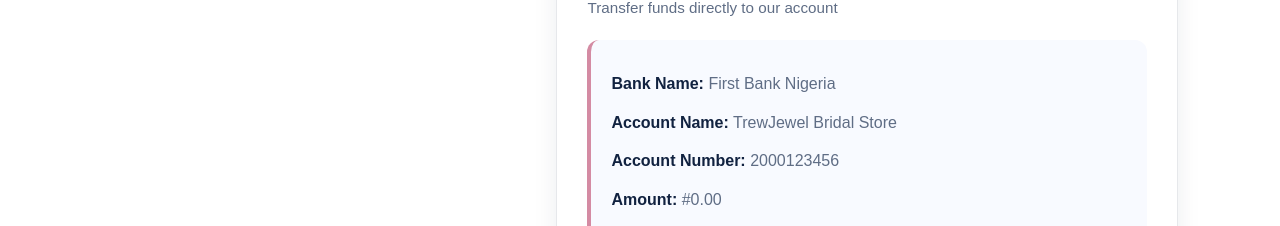
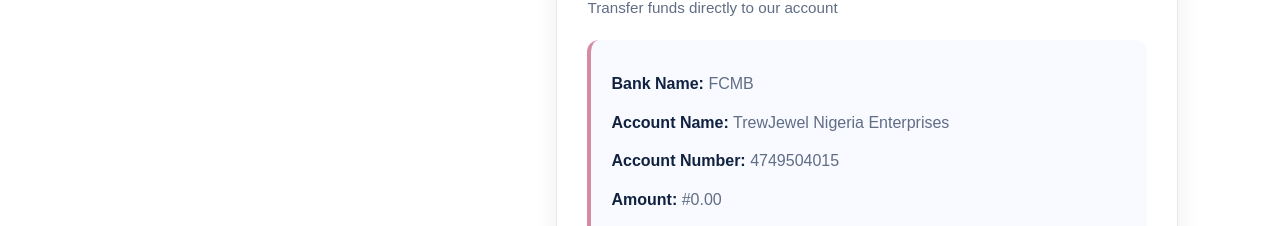
Before and after one commit to WondersOsas/New-Website, a plain HTML site: page payment.html in a window 1280 px wide. Shown: the part 1061-1287 px from the top of the page. Drawn offline with Linux system fonts and the light colour scheme.

```diff
--- a/payment.html
+++ b/payment.html
@@ -75,9 +75,9 @@
                         <p>Transfer funds directly to our account</p>
                     </div>
                     <div class="bank-details">
-                        <p><strong>Bank Name:</strong> First Bank Nigeria</p>
-                        <p><strong>Account Name:</strong> TrewJewel Bridal Store</p>
-                        <p><strong>Account Number:</strong> 2000123456</p>
+                        <p><strong>Bank Name:</strong> FCMB </p>
+                        <p><strong>Account Name:</strong> TrewJewel Nigeria Enterprises</p>
+                        <p><strong>Account Number:</strong> 4749504015</p>
                         <p><strong>Amount:</strong> <span id="transferAmount">#0.00</span></p>
                         <p style="color: #d48ba3; margin-top: 10px;"><strong>⚠️ After transfer, contact us with your proof of payment</strong></p>
                     </div>
```
